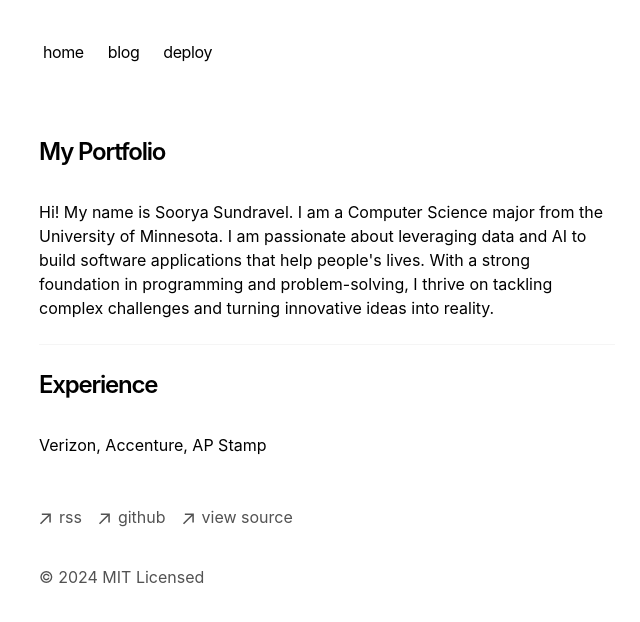
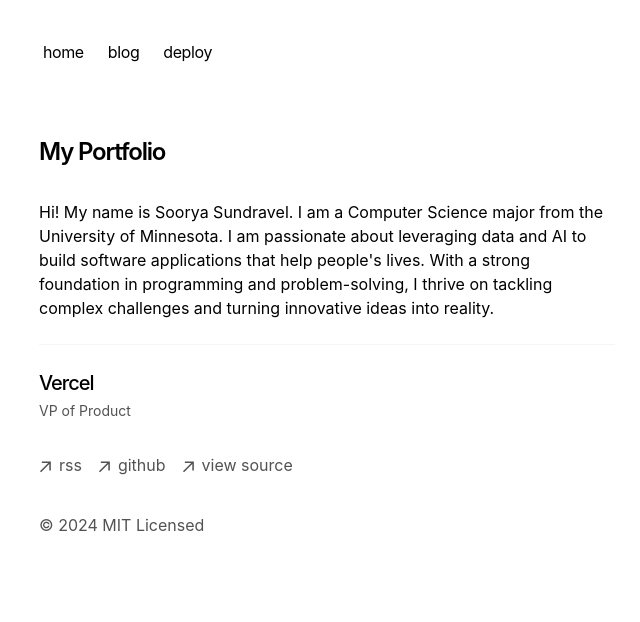
Before and after one commit to soorya23/portfolio-starter-kit, a Next.js app: page / in a window 1280 px wide. Shown: the top 622 px of the page, without its empty margins (313-953 px from the left). Built offline with nearby package versions, Linux system fonts and the light colour scheme.

Commit message:
Update page.tsx

```diff
--- a/app/page.tsx
+++ b/app/page.tsx
@@ -11,11 +11,9 @@ export default function Page() {
         With a strong foundation in programming and problem-solving, I thrive on tackling complex challenges and turning innovative ideas into reality.`}
       </p>
       <hr className="my-6 border-neutral-100 dark:border-neutral-800" />
-      <h2 className="mb-8 text-2xl font-semibold tracking-tighter">
-      Experience
-      </h2>
-      <p className="mb-4">
-        {`Verizon, Accenture, AP Stamp`}
+      <h2 className="font-medium text-xl mb-1 tracking-tighter">Vercel</h2>
+      <p className="text-neutral-600 dark:text-neutral-400 text-sm">
+        VP of Product
       </p>
     </section>
   )
```
